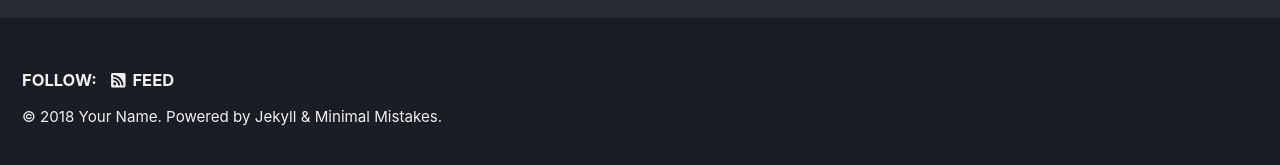
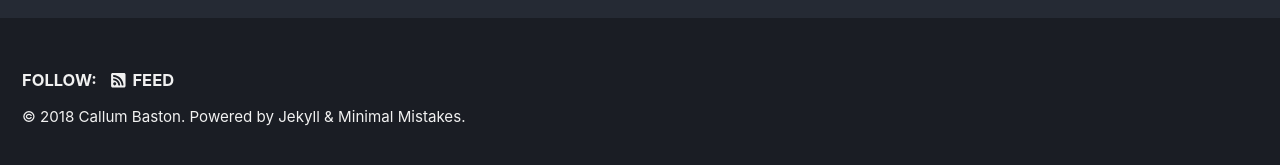
Before and after one commit to CallumBaston/CallumBaston.github.io, a Jekyll site: the page built from index.html, in a window 1280 px wide and 900 px high, scrolled down 222 px. Shown: the part 727-892 px from the top of the window. Built offline with Jekyll 4.4.1, drawn with Linux system fonts in a browser that asks for light colours; cached includes are drawn as plain includes; nearby versions of some CDN libraries; the list of posts is cut into pages by our own code; part of the change alters nothing that is shown.

Commit message:
Update _config.yml

```diff
--- a/_config.yml
+++ b/_config.yml
@@ -1,30 +1,15 @@
-# Welcome to Jekyll!
-#
-# This config file is meant for settings that affect your entire site, values
-# which you are expected to set up once and rarely need to edit after that.
-# For technical reasons, this file is *NOT* reloaded automatically when you use
-# `jekyll serve`. If you change this file, please restart the server process.
-
-# Theme Settings
-#
-# Review documentation to determine if you should use `theme` or `remote_theme`
-# https://mmistakes.github.io/minimal-mistakes/docs/quick-start-guide/#installing-the-theme
-
-# theme                  : "minimal-mistakes-jekyll"
-# remote_theme           : "mmistakes/minimal-mistakes"
 minimal_mistakes_skin    : "dark" # "air", "aqua", "contrast", "dark", "dirt", "neon", "mint", "plum", "sunrise"
 
 # Site Settings
-locale                   : "en-US"
-title                    : "Site Title"
-title_separator          : "-"
-name                     : "Your Name"
-description              : "An amazing website."
-url                      : # the base hostname & protocol for your site e.g. "https://mmistakes.github.io"
+locale                   : "en-GB"
+title                    : "Baston.uk"
+title_separator          : "|"
+name                     : "Callum Baston"
+description              : "This Is My Web Portfolio"
+url                      : "https://www.baston.uk/" # the base hostname & protocol for your site e.g. "https://mmistakes.github.io"
 baseurl                  : # the subpath of your site, e.g. "/blog"
-repository               : # GitHub username/repo-name e.g. "mmistakes/minimal-mistakes"
+repository               : "CallumBaston.github.io" # GitHub username/repo-name e.g. "mmistakes/minimal-mistakes"
 teaser                   : # path of fallback teaser image, e.g. "/assets/images/500x300.png"
-# breadcrumbs            : false # true, false (default)
 words_per_minute         : 200
 comments:
   provider               : # false (default), "disqus", "discourse", "facebook", "google-plus", "staticman", "staticman_v2", "utterances", "custom"
@@ -61,7 +46,7 @@ reCaptcha:
   secret                 :
 atom_feed:
   path                   : # blank (default) uses feed.xml
-search                   : # true, false (default)
+search                   : true # true, false (default)
 search_full_content      : # true, false (default)
 search_provider          : # lunr (default), algolia, google
 algolia:
@@ -99,7 +84,6 @@ analytics:
   google:
     tracking_id          :
     anonymize_ip         : # true, false (default)
-
 
 # Site Author
 author:
@@ -150,7 +134,6 @@ footer:
       icon: "fab fa-fw fa-instagram"
       # url:
 
-
 # Reading Files
 include:
   - .htaccess
@@ -187,14 +170,12 @@ keep_files:
 encoding: "utf-8"
 markdown_ext: "markdown,mkdown,mkdn,mkd,md"
 
-
 # Conversion
 markdown: kramdown
 highlighter: rouge
 lsi: false
 excerpt_separator: "\n\n"
 incremental: false
-
 
 # Markdown Processing
 kramdown:
@@ -207,19 +188,16 @@ kramdown:
   smart_quotes: lsquo,rsquo,ldquo,rdquo
   enable_coderay: false
 
-
 # Sass/SCSS
 sass:
   sass_dir: _sass
   style: compressed # http://sass-lang.com/documentation/file.SASS_REFERENCE.html#output_style
-
 
 # Outputting
 permalink: /:categories/:title/
 paginate: 5 # amount of posts to show
 paginate_path: /page:num/
 timezone: # https://en.wikipedia.org/wiki/List_of_tz_database_time_zones
-
 
 # Plugins (previously gems:)
 plugins:
@@ -238,7 +216,6 @@ whitelist:
   - jekyll-feed
   - jemoji
   - jekyll-include-cache
-
 
 # Archives
 #  Type
@@ -268,14 +245,12 @@ tag_archive:
 #     category: /categories/:name/
 #     tag: /tags/:name/
 
-
 # HTML Compression
 # - http://jch.penibelst.de/
 compress_html:
   clippings: all
   ignore:
     envs: development
-
 
 # Defaults
 defaults:
```
